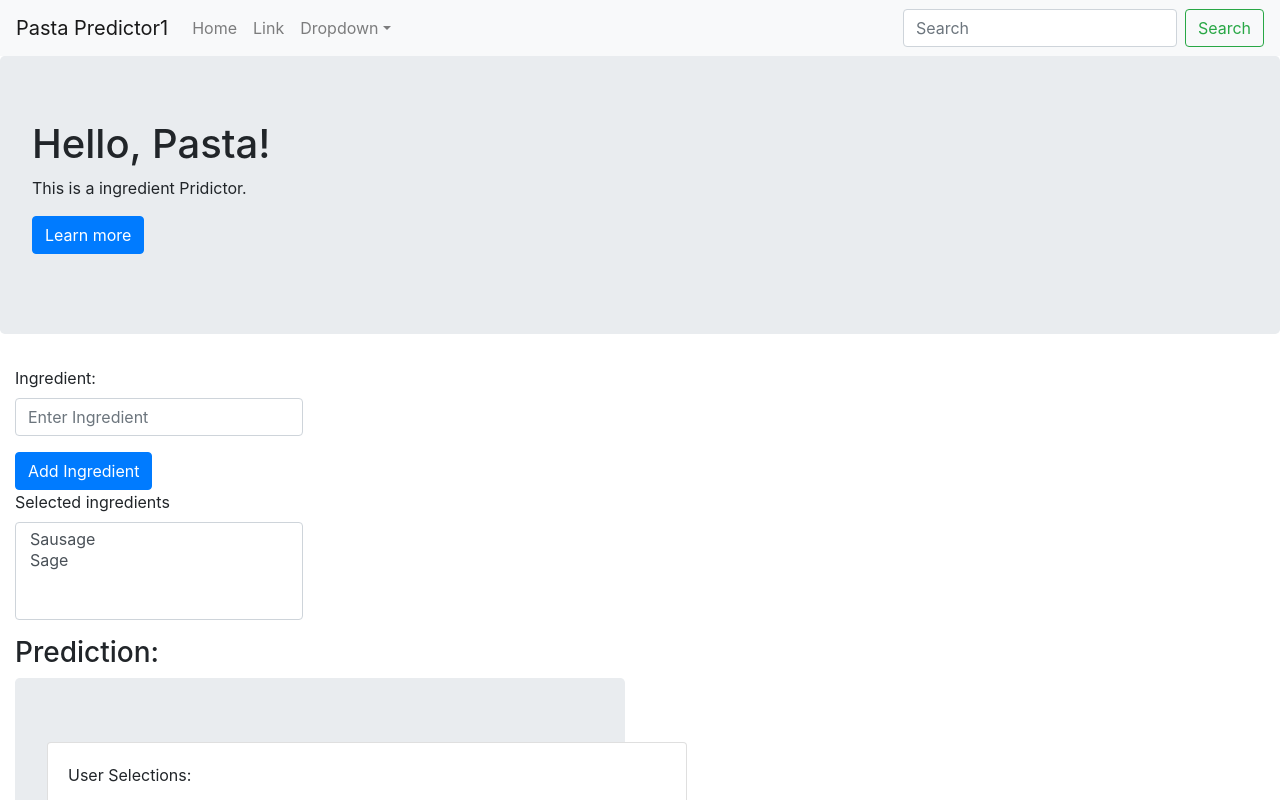
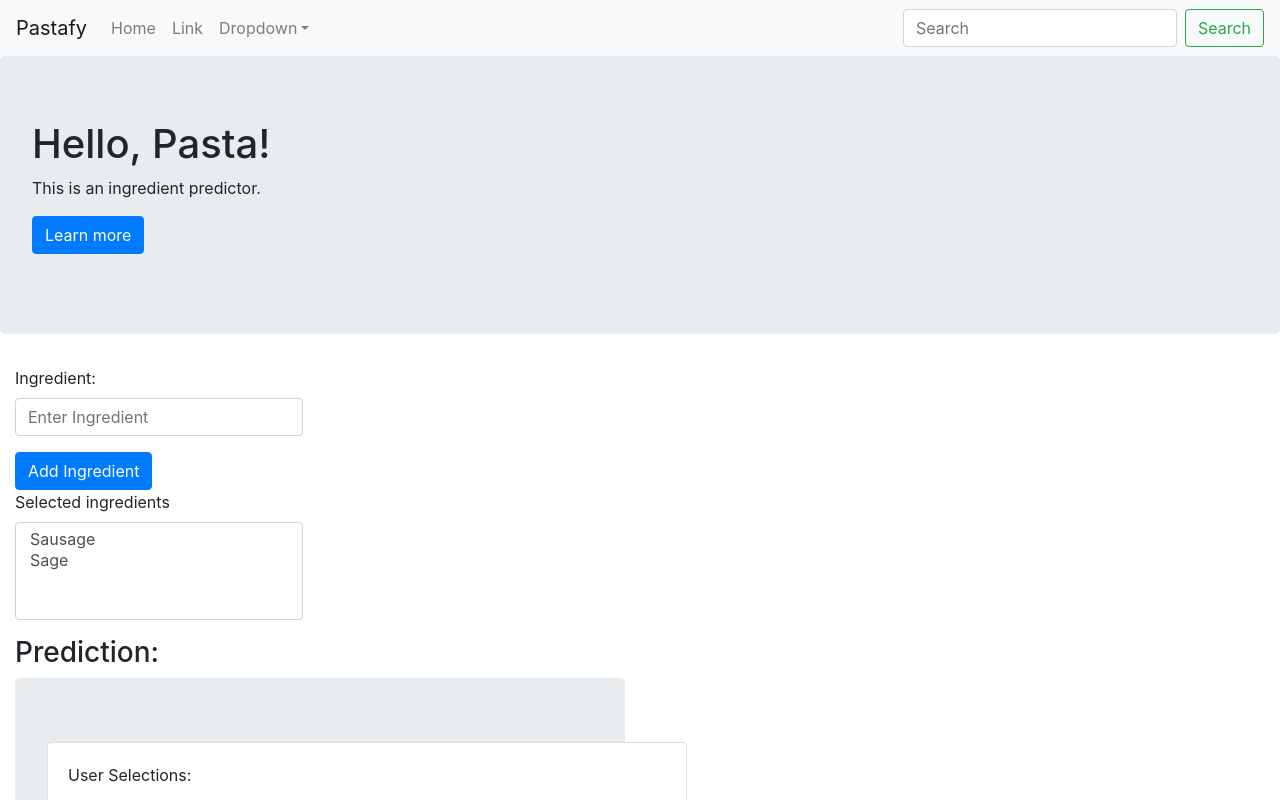
Before and after one commit to pastafy/pastafyapp, a React (Create React App) app in the folder pastafy/frontend/: page / in a window 1280 px wide. Shown: the top 800 px of the page. Built offline with nearby package versions, Linux system fonts and the light colour scheme; no server answers.

Commit message:
Update Header.jsx
Small fixes....

```diff
--- a/pastafy/frontend/src/Components/Header.jsx
+++ b/pastafy/frontend/src/Components/Header.jsx
@@ -7,7 +7,7 @@ class Header extends React.Component {
         return (
             <div>
                 <Navbar bg="light" expand="lg">
-                    <Navbar.Brand href="#home">Pasta Predictor1</Navbar.Brand>
+                    <Navbar.Brand href="#home">Pastafy</Navbar.Brand>
                     <Navbar.Toggle aria-controls="basic-navbar-nav" />
                     <Navbar.Collapse id="basic-navbar-nav">
                         <Nav className="mr-auto">
@@ -30,7 +30,7 @@ class Header extends React.Component {
                 <Jumbotron>
                     <h1>Hello, Pasta!</h1>
                     <p>
-                        This is a ingredient Pridictor.
+                        This is an ingredient predictor.
                     </p>
                     <p>
                         <Button variant="primary">Learn more</Button>
```
